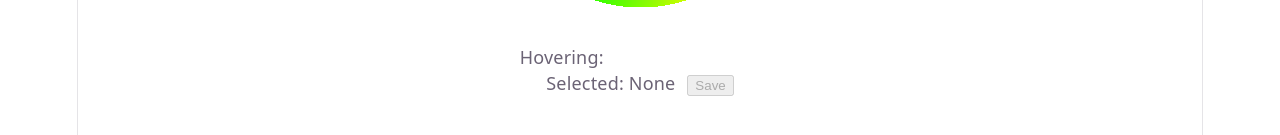
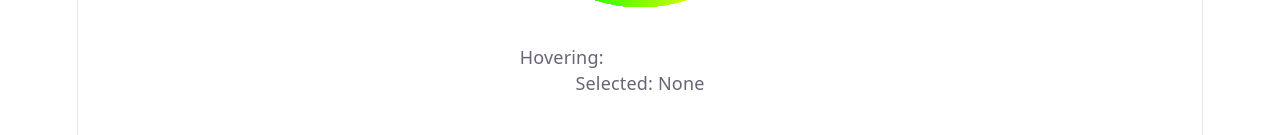
Before and after one commit to ZainabQ26/Color-Picker, a React (Vite) app: page / in a window 1280 px wide. Both pictures are taken after a click on the button "OPEN COLOR PICKER". Shown: the part 359-494 px from the top of the page. Built offline with nearby package versions, Linux system fonts and the light colour scheme.

Commit message:
refactor: update font-weight for color sample text and remove unused save color functionality

```diff
--- a/src/App.css
+++ b/src/App.css
@@ -186,6 +186,6 @@
 /* Color sample text shown for hovering/selected values */
 .color-sample {
   font-size: 48px;
-  font-weight: bolder;
+  font-weight: 700;
   margin-left: 8px;
 }
--- a/src/App.jsx
+++ b/src/App.jsx
@@ -58,30 +58,6 @@ function App() {
     }
   };
 
-  const handleSaveColor = () => {
-    if (!selectedColor) return;
-    const data = { color: selectedColor, savedAt: new Date().toISOString() };
-    // save to localStorage
-    try {
-      const saved = JSON.parse(localStorage.getItem('savedColors') || '[]');
-      saved.push(data);
-      localStorage.setItem('savedColors', JSON.stringify(saved));
-    } catch (err) {
-      console.warn('Failed to save to localStorage', err);
-    }
-
-    // trigger download
-    const blob = new Blob([JSON.stringify(data, null, 2)], { type: 'application/json' });
-    const url = URL.createObjectURL(blob);
-    const a = document.createElement('a');
-    a.href = url;
-    a.download = `color-${selectedColor.replace('#', '')}.json`;
-    document.body.appendChild(a);
-    a.click();
-    a.remove();
-    URL.revokeObjectURL(url);
-  };
-
   return (
     <div style={{ padding: '20px' }}>
       {!showColorPicker ? (
@@ -108,12 +84,7 @@ function App() {
           />
           <div style={{ marginTop: '20px' }}>
             <p>Hovering: <span className="color-sample" style={{ color: hoverColor }}>{hoverColor}</span></p>
-            <p>
-              Selected: {selectedColor ? <span className="color-sample" style={{ color: selectedColor }}>{selectedColor}</span> : 'None'}
-              <button style={{ marginLeft: 12 }} onClick={handleSaveColor} disabled={!selectedColor}>
-                Save
-              </button>
-            </p>
+            <p>Selected: {selectedColor ? <span className="color-sample" style={{ color: selectedColor }}>{selectedColor}</span> : 'None'}</p>
           </div>
         </div>
       )}
```
